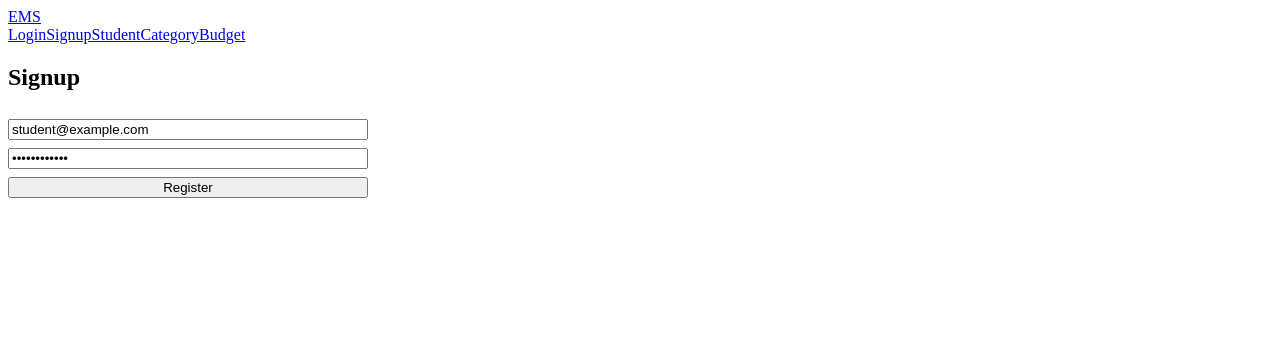
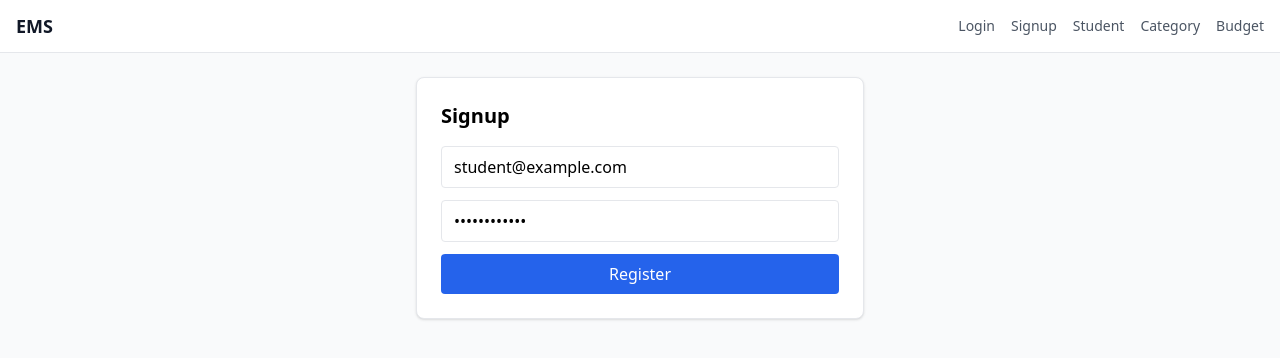
Before and after one commit to mr-crypter/EMS, a React (Vite) app in the folder frontend/: page /signup in a window 1280 px wide. Shown: the top 358 px of the page. Built offline with nearby package versions, Linux system fonts and the light colour scheme; no server answers.

Commit message:
Add core frontend pages and routing: Implement authentication pages, student dashboard, proposal submission, and main app routing with role-based navigation and form handling

```diff
--- a/frontend/src/main.tsx
+++ b/frontend/src/main.tsx
@@ -3,6 +3,7 @@ import ReactDOM from 'react-dom/client';
 import { BrowserRouter } from 'react-router-dom';
 import App from './App';
 import { AuthProvider } from './state/AuthContext';
+import './index.css';
 
 ReactDOM.createRoot(document.getElementById('root')!).render(
 	<React.StrictMode>
--- a/frontend/src/pages/Signup.tsx
+++ b/frontend/src/pages/Signup.tsx
@@ -6,7 +6,7 @@ export default function Signup() {
 	const [code, setCode] = useState('');
 	const [stage, setStage] = useState<'register' | 'verify'>('register');
 	const [msg, setMsg] = useState<string | null>(null);
-	const base = (import.meta as any).env.VITE_API_URL || 'http://localhost:4000';
+	const base = ((import.meta as any).env.VITE_API_URL || 'http://localhost:4000');
 
 	async function register(e: React.FormEvent) {
 		e.preventDefault();
@@ -30,21 +30,21 @@ export default function Signup() {
 	}
 
 	return (
-		<div style={{ display: 'grid', gap: 8, maxWidth: 360 }}>
-			<h2>Signup</h2>
+		<div className="mx-auto max-w-md bg-white rounded-lg shadow border p-6">
+			<h2 className="text-xl font-semibold mb-4">Signup</h2>
 			{stage === 'register' ? (
-				<form onSubmit={register} style={{ display: 'grid', gap: 8 }}>
-					<input value={email} onChange={(e) => setEmail(e.target.value)} placeholder="Email" />
-					<input type="password" value={password} onChange={(e) => setPassword(e.target.value)} placeholder="Password" />
-					<button type="submit">Register</button>
+				<form onSubmit={register} className="space-y-3">
+					<input className="w-full rounded border px-3 py-2" value={email} onChange={(e) => setEmail(e.target.value)} placeholder="Email" />
+					<input className="w-full rounded border px-3 py-2" type="password" value={password} onChange={(e) => setPassword(e.target.value)} placeholder="Password" />
+					<button className="w-full rounded bg-blue-600 text-white px-3 py-2 hover:bg-blue-700" type="submit">Register</button>
 				</form>
 			) : (
-				<form onSubmit={verify} style={{ display: 'grid', gap: 8 }}>
-					<input value={code} onChange={(e) => setCode(e.target.value)} placeholder="OTP Code" />
-					<button type="submit">Verify</button>
+				<form onSubmit={verify} className="space-y-3">
+					<input className="w-full rounded border px-3 py-2" value={code} onChange={(e) => setCode(e.target.value)} placeholder="OTP Code" />
+					<button className="w-full rounded bg-emerald-600 text-white px-3 py-2 hover:bg-emerald-700" type="submit">Verify</button>
 				</form>
 			)}
-			{msg && <div>{msg}</div>}
+			{msg && <div className="text-sm mt-3 text-gray-700">{msg}</div>}
 		</div>
 	);
 }
--- a/frontend/src/pages/student/Dashboard.tsx
+++ b/frontend/src/pages/student/Dashboard.tsx
@@ -9,13 +9,22 @@ export default function StudentDashboard(){
 		request<any[]>('/proposals/mine').then(setItems).catch((e) => setError(String(e)));
 	}, []);
 	return (
-		<div>
-			<h2>My Proposals</h2>
-			<a href="/student/submit">Submit new</a>
-			{error && <div style={{ color: 'red' }}>{error}</div>}
-			<ul>
+		<div className="space-y-4">
+			<div className="flex items-center justify-between">
+				<h2 className="text-xl font-semibold">My Proposals</h2>
+				<a className="inline-flex items-center rounded bg-blue-600 text-white px-3 py-2 hover:bg-blue-700" href="/student/submit">Submit new</a>
+			</div>
+			{error && <div className="text-red-600 text-sm">{error}</div>}
+			<ul className="grid gap-3">
 				{items.map((p) => (
-					<li key={p.id}>[{p.status}] {p.category} - Budget {p.budget} - Footfall {p.footfall}</li>
+					<li key={p.id} className="rounded border bg-white p-4">
+						<div className="text-sm text-gray-500">[{p.status}]</div>
+						<div className="font-medium">{p.category}</div>
+						<div className="text-sm">Budget {p.budget} • Footfall {p.footfall}</div>
+						{p.llm_summary && (
+							<div className="mt-2 text-sm text-gray-700">{p.llm_summary}</div>
+						)}
+					</li>
 				))}
 			</ul>
 		</div>
```
